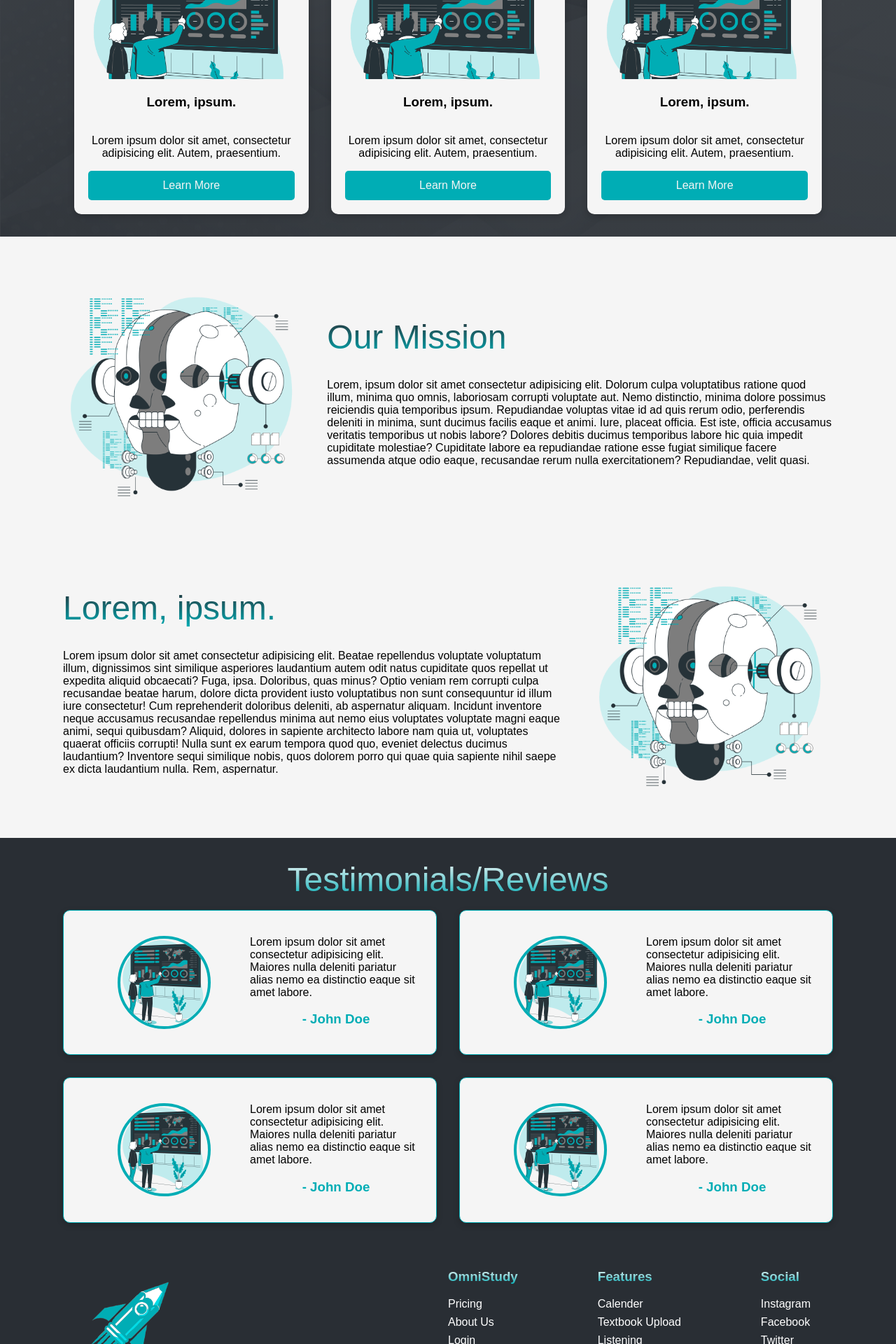
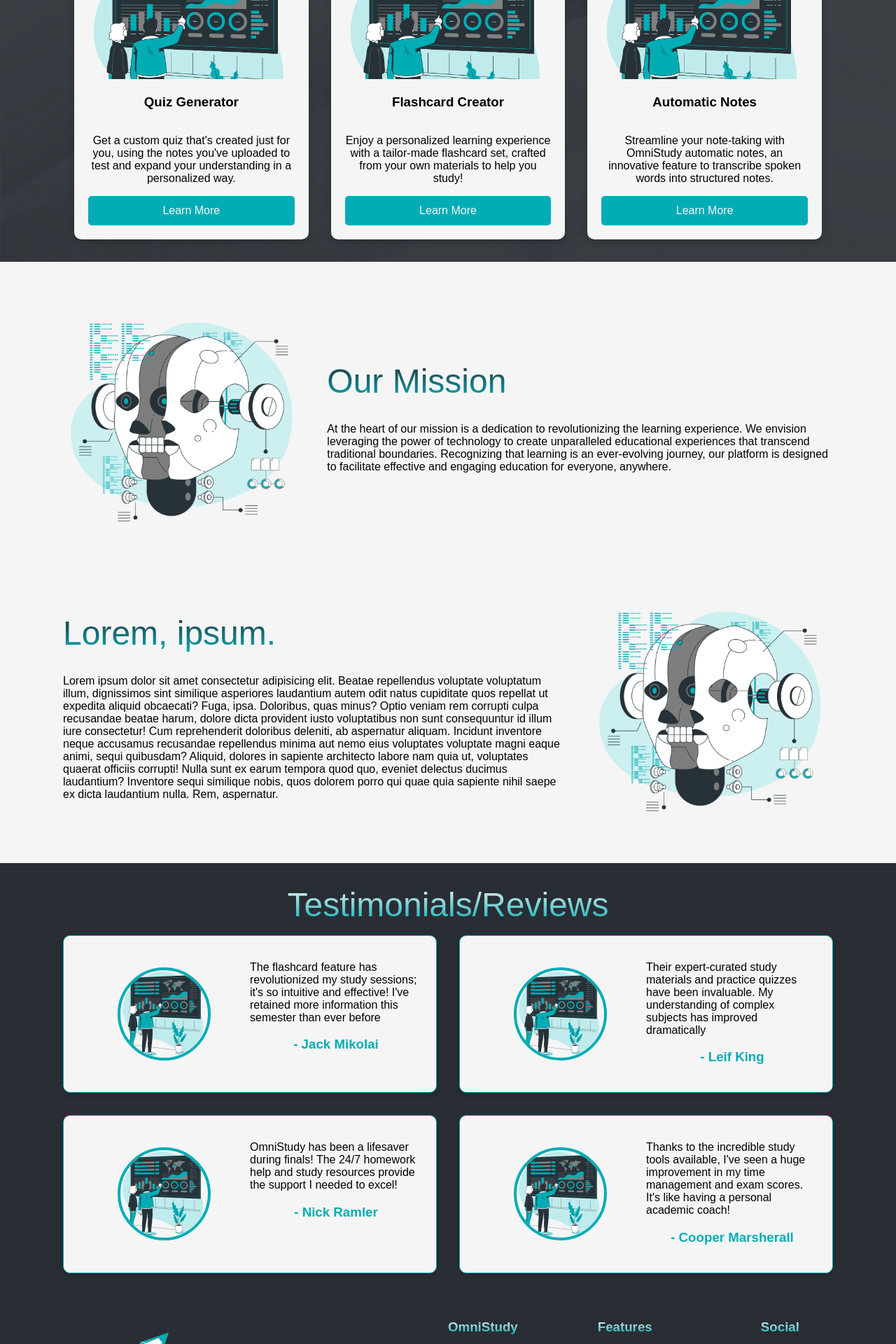
Before and after one commit to omnistudy-ai/omnistudy-test, a React (Create React App) app in the folder client/: page / in a window 1280 px wide. Shown: the part 1580-3500 px from the top of the page at 70% size. Built offline with nearby package versions, Linux system fonts and the light colour scheme; no server answers.

Commit message:
Home page updates, testimonials added, features updated

```diff
--- a/client/src/web/components/pages/Home.tsx
+++ b/client/src/web/components/pages/Home.tsx
@@ -109,10 +109,11 @@ export default function Home() {
               <div className="feature-item-img">
                 <img src={featureImg} alt="" />
               </div>
-              <h3>Lorem, ipsum.</h3>
+              <h3>Quiz Generator</h3>
               <p>
-                Lorem ipsum dolor sit amet, consectetur adipisicing elit. Autem,
-                praesentium.
+                Get a custom quiz that's created just for you,
+                using the notes you've uploaded to test and expand
+                your understanding in a personalized way.
               </p>
               <a href="/">Learn More</a>
             </Card>
@@ -120,10 +121,11 @@ export default function Home() {
               <div className="feature-item-img">
                 <img src={featureImg} alt="" />
               </div>
-              <h3>Lorem, ipsum.</h3>
+              <h3>Flashcard Creator</h3>
               <p>
-                Lorem ipsum dolor sit amet, consectetur adipisicing elit. Autem,
-                praesentium.
+              Enjoy a personalized learning experience with a tailor-made
+              flashcard set, crafted from your own materials to help you
+              study!
               </p>
               <a href="/">Learn More</a>
             </Card>
@@ -131,10 +133,10 @@ export default function Home() {
               <div className="feature-item-img">
                 <img src={featureImg} alt="" />
               </div>
-              <h3>Lorem, ipsum.</h3>
+              <h3>Automatic Notes</h3>
               <p>
-                Lorem ipsum dolor sit amet, consectetur adipisicing elit. Autem,
-                praesentium.
+              Streamline your note-taking with OmniStudy automatic notes, an
+              innovative feature to transcribe spoken words into structured notes.
               </p>
               <a href="/">Learn More</a>
             </Card>
@@ -149,17 +151,11 @@ export default function Home() {
           <div className="mission-content">
             <h2>Our Mission</h2>
             <p>
-              Lorem, ipsum dolor sit amet consectetur adipisicing elit. Dolorum
-              culpa voluptatibus ratione quod illum, minima quo omnis,
-              laboriosam corrupti voluptate aut. Nemo distinctio, minima dolore
-              possimus reiciendis quia temporibus ipsum. Repudiandae voluptas
-              vitae id ad quis rerum odio, perferendis deleniti in minima, sunt
-              ducimus facilis eaque et animi. Iure, placeat officia. Est iste,
-              officia accusamus veritatis temporibus ut nobis labore? Dolores
-              debitis ducimus temporibus labore hic quia impedit cupiditate
-              molestiae? Cupiditate labore ea repudiandae ratione esse fugiat
-              similique facere assumenda atque odio eaque, recusandae rerum
-              nulla exercitationem? Repudiandae, velit quasi.
+            At the heart of our mission is a dedication to revolutionizing the learning experience.
+            We envision leveraging the power of technology to create unparalleled educational
+            experiences that transcend traditional boundaries. Recognizing that learning is an
+            ever-evolving journey, our platform is designed to facilitate effective and engaging
+            education for everyone, anywhere.
             </p>
           </div>
         </Container>
@@ -201,11 +197,11 @@ export default function Home() {
               </div>
               <div className="testimonial-content">
                 <p>
-                  Lorem ipsum dolor sit amet consectetur adipisicing elit.
-                  Maiores nulla deleniti pariatur alias nemo ea distinctio eaque
-                  sit amet labore.
+                The flashcard feature has revolutionized my study sessions; it's so
+                intuitive and effective! I've retained more information this semester
+                than ever before
                 </p>
-                <h3>- John Doe</h3>
+                <h3>- Jack Mikolai</h3>
               </div>
             </Card>
             <Card className="testimonial-item">
@@ -214,11 +210,10 @@ export default function Home() {
               </div>
               <div className="testimonial-content">
                 <p>
-                  Lorem ipsum dolor sit amet consectetur adipisicing elit.
-                  Maiores nulla deleniti pariatur alias nemo ea distinctio eaque
-                  sit amet labore.
+                Their expert-curated study materials and practice quizzes have been invaluable.
+                My understanding of complex subjects has improved dramatically
                 </p>
-                <h3>- John Doe</h3>
+                <h3>- Leif King</h3>
               </div>
             </Card>
             <Card className="testimonial-item">
@@ -227,11 +222,10 @@ export default function Home() {
               </div>
               <div className="testimonial-content">
                 <p>
-                  Lorem ipsum dolor sit amet consectetur adipisicing elit.
-                  Maiores nulla deleniti pariatur alias nemo ea distinctio eaque
-                  sit amet labore.
+                OmniStudy has been a lifesaver during finals! The 24/7 homework help and study
+                resources provide the support I needed to excel!
                 </p>
-                <h3>- John Doe</h3>
+                <h3>- Nick Ramler</h3>
               </div>
             </Card>
             <Card className="testimonial-item">
@@ -240,11 +234,10 @@ export default function Home() {
               </div>
               <div className="testimonial-content">
                 <p>
-                  Lorem ipsum dolor sit amet consectetur adipisicing elit.
-                  Maiores nulla deleniti pariatur alias nemo ea distinctio eaque
-                  sit amet labore.
+                Thanks to the incredible study tools available, I've seen a huge improvement in
+                my time management and exam scores. It's like having a personal academic coach!
                 </p>
-                <h3>- John Doe</h3>
+                <h3>- Cooper Marsherall</h3>
               </div>
             </Card>
           </div>
```
